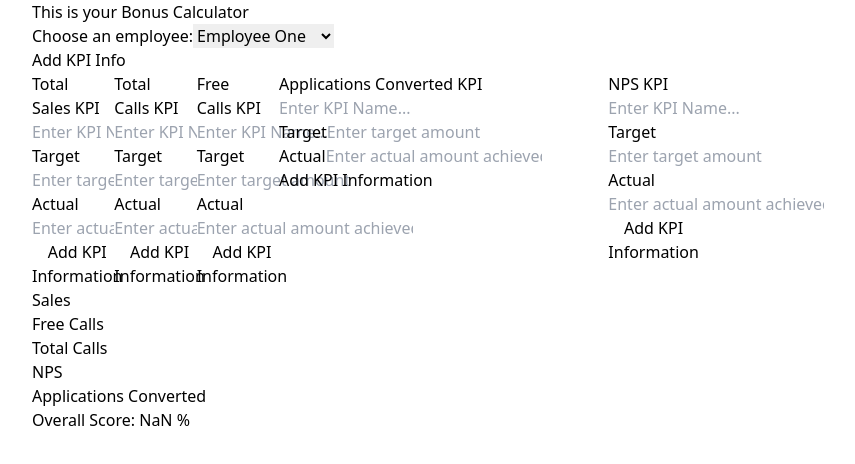
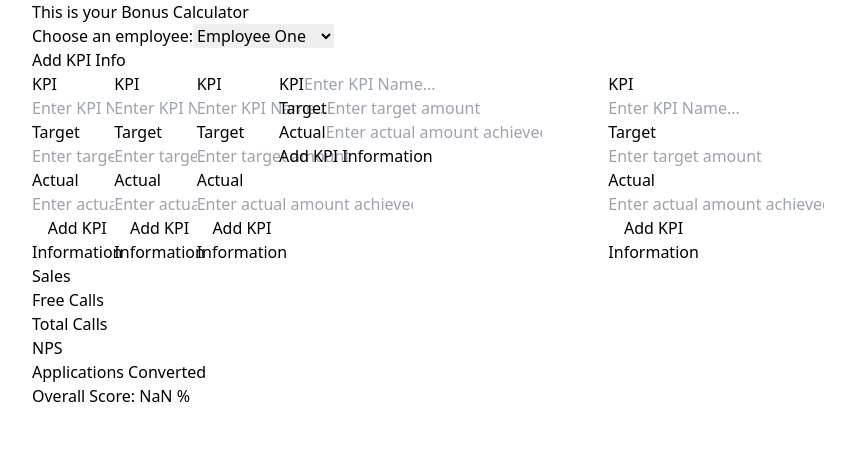
Before and after one commit to rogan-templer/bonus-calculator, a React (Create React App) app: page / in a window 1280 px wide. Shown: the top 464 px of the page, without its empty margins (120-975 px from the left). Built offline with nearby package versions, Linux system fonts and the light colour scheme.

Commit message:
minor wording change

```diff
--- a/src/components/AddAppsConverted.jsx
+++ b/src/components/AddAppsConverted.jsx
@@ -25,7 +25,7 @@ function AddAppsConverted() {
     <>
       <form onSubmit={onSubmit} className="col-span-4">
         <div>
-          <label htmlFor="text">Applications Converted KPI</label>
+          <label htmlFor="text">KPI</label>
           <input
             type="text"
             value={text}
--- a/src/components/AddFreeCalls.jsx
+++ b/src/components/AddFreeCalls.jsx
@@ -25,7 +25,7 @@ function AddFreeCalls() {
     <>
       <form onSubmit={onSubmit}>
         <div>
-          <label htmlFor="text">Free Calls KPI</label>
+          <label htmlFor="text">KPI</label>
           <input
             type="text"
             value={text}
--- a/src/components/AddNps.jsx
+++ b/src/components/AddNps.jsx
@@ -25,7 +25,7 @@ function AddNps() {
     <>
       <form onSubmit={onSubmit}>
         <div>
-          <label htmlFor="text">NPS KPI</label>
+          <label htmlFor="text">KPI</label>
           <input
             type="text"
             value={text}
--- a/src/components/AddSales.jsx
+++ b/src/components/AddSales.jsx
@@ -27,7 +27,7 @@ function AddSales() {
     <>
       <form onSubmit={onSubmit}>
         <div>
-          <label htmlFor="text">Total Sales KPI</label>
+          <label htmlFor="text">KPI</label>
           <input
             type="text"
             value={text}
--- a/src/components/AddTotalCalls.jsx
+++ b/src/components/AddTotalCalls.jsx
@@ -25,7 +25,7 @@ function AddTotalCalls() {
     <>
       <form onSubmit={onSubmit}>
         <div>
-          <label htmlFor="text">Total Calls KPI</label>
+          <label htmlFor="text">KPI</label>
           <input
             type="text"
             value={text}
```
